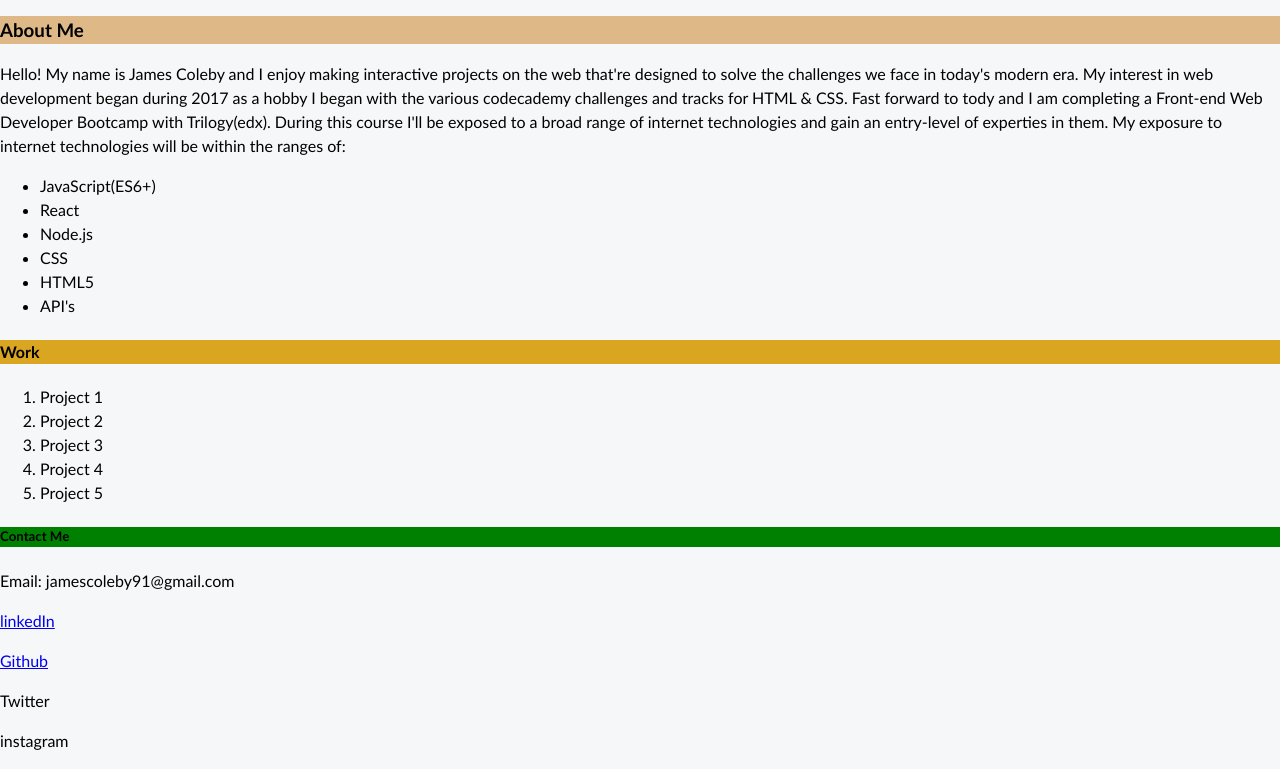
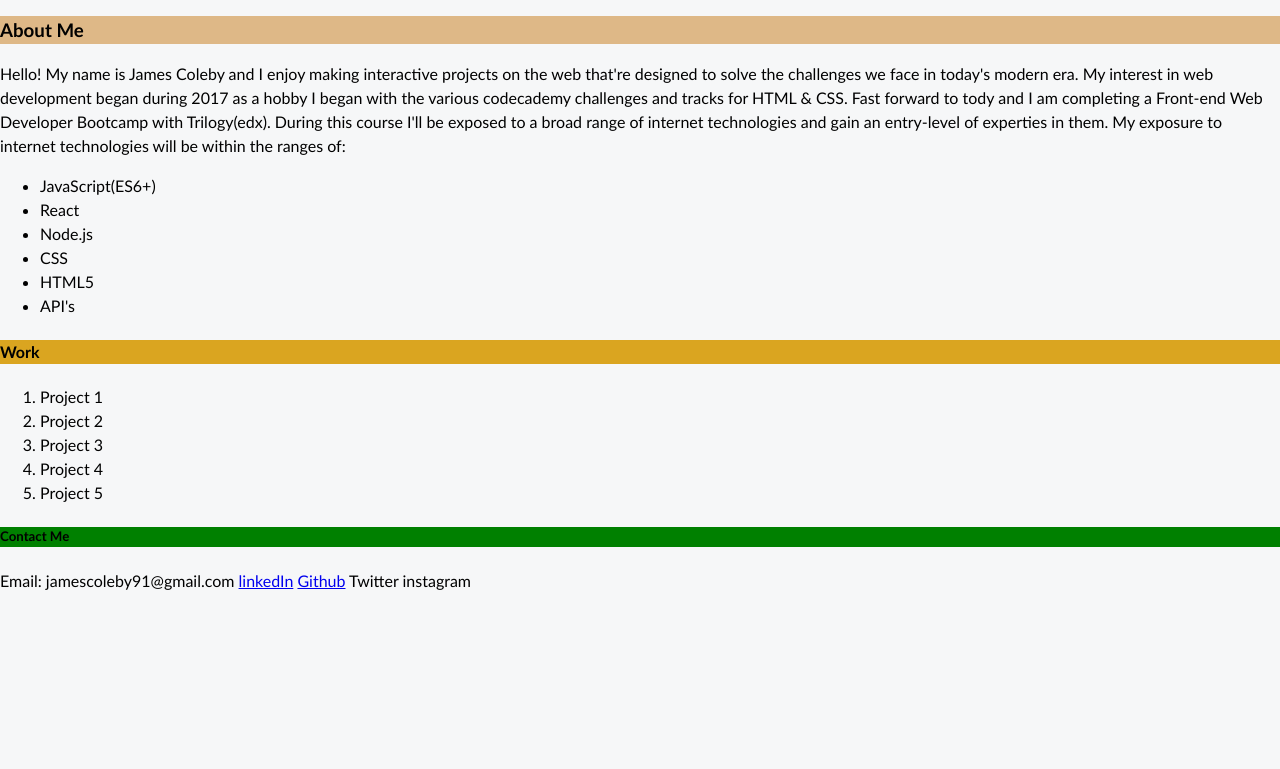
Before and after one commit to decoleby91/James_Coleby-s_Portfolio, a plain HTML site: page James_Coleby_Portfolio.html in a window 1280 px wide. Shown: the part 255-1024 px from the top of the page. After the commit the page ends 864 px from the top, so only its background shows below. Drawn offline with Linux system fonts and the light colour scheme.

Commit message:
Placed all contact me links on one line in h5

```diff
--- a/James_Coleby_Portfolio.html
+++ b/James_Coleby_Portfolio.html
@@ -107,11 +107,8 @@
     <section class="page-section contact" id="contact">
         <h5>Contact Me</h5>
         <section>
-            <p>Email: jamescoleby91@gmail.com</p>
-            <p><a href="https://www.linkedin.com/in/james-coleby-100950220/">linkedIn</a></p>
-            <p><a href="https://github.com/decoleby91">Github</a></p>
-            <p>Twitter</p>
-            <p>instagram</p>
+            <p>Email: jamescoleby91@gmail.com <a href="https://www.linkedin.com/in/james-coleby-100950220/">linkedIn</a>
+            <a href="https://github.com/decoleby91">Github</a> <a>Twitter</a> <a>instagram</a>
             </p>
         </section>
     </section>
```
